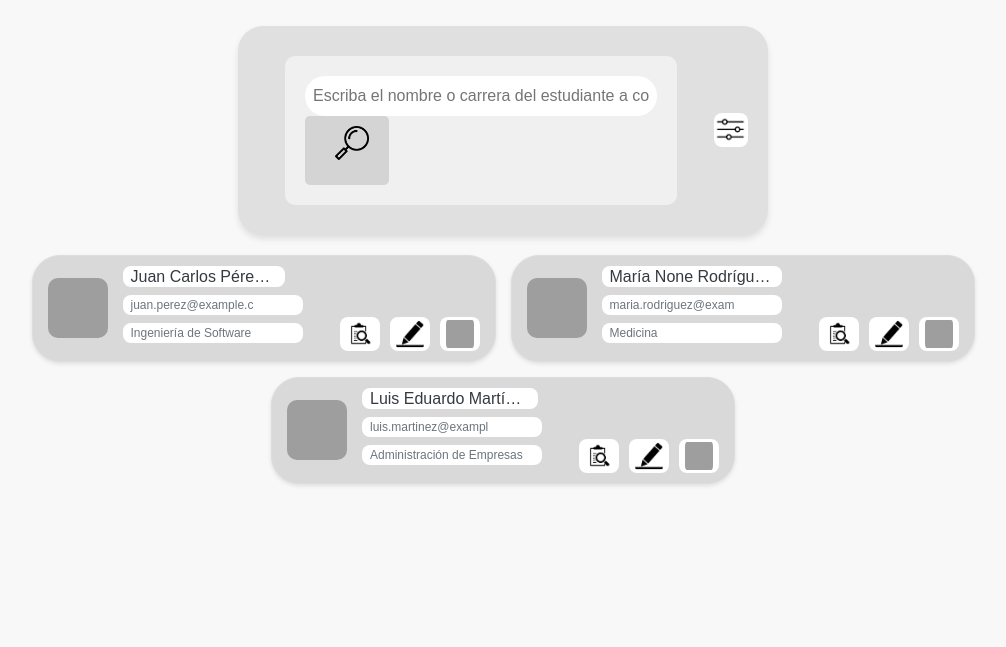
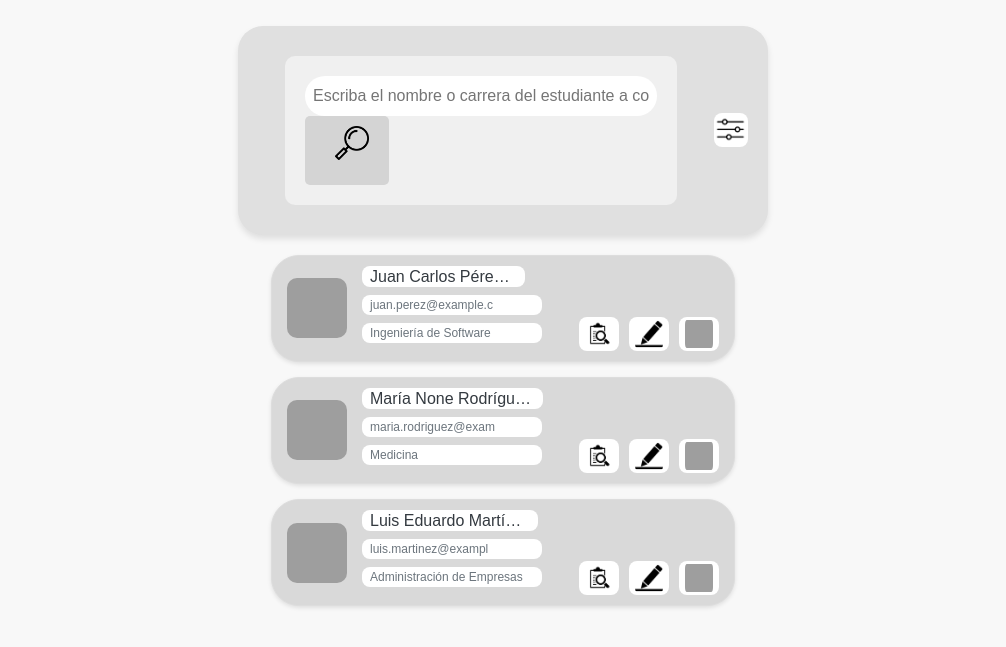
Before and after one commit to JSP10877/estudiantes_inc, a Flask app: page /adm_estudiantes in a window 1280 px wide. Shown: the part 70-717 px from the top of the page, without its empty margins (137-1143 px from the left). Run offline with Flask 3, Linux system fonts and the light colour scheme; data comes from the database, SQL or seed files in the repository; grey boxes are pictures that could not be loaded.

Commit message:
correciones menores

```diff
--- a/static/estilos/style.css
+++ b/static/estilos/style.css
@@ -238,8 +238,7 @@ form button {
 
 /* Contenedor principal de estudiantes */
 #contenedor_estudiantes {
-    display: flex;
-    flex-wrap: wrap;
+    display: grid;
     gap: 15px;
     justify-content: center;
     padding: 20px;
```
Also changed, not shown: uploads/detalles_estu.png (added), 1 other file.
